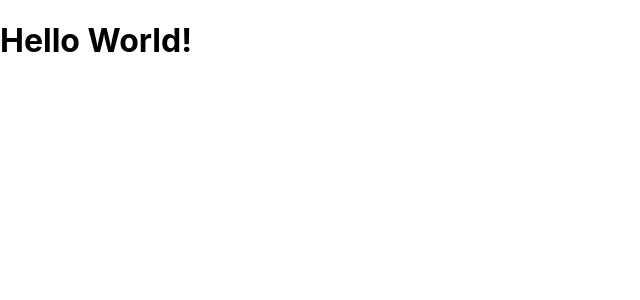
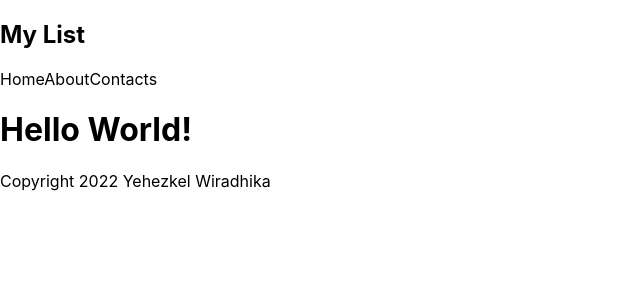
Before and after one commit to bazoka-kaka/next-js-tutorial, a Next.js app in the folder my-next-app/: page / in a window 1280 px wide. Shown: the top 300 px of the page, without its empty margins (0-640 px from the left). Built offline with nearby package versions, Linux system fonts and the light colour scheme.

Commit message:
Add 03. Adding other components

```diff
--- /dev/null
+++ b/my-next-app/components/Footer.jsx
@@ -0,0 +1,5 @@
+const Footer = () => {
+  return <div>Copyright 2022 Yehezkel Wiradhika</div>;
+};
+
+export default Footer;
--- /dev/null
+++ b/my-next-app/components/Navbar.jsx
@@ -0,0 +1,14 @@
+const Navbar = () => {
+  return (
+    <nav>
+      <div className="logo">
+        <h1>My List</h1>
+      </div>
+      <a>Home</a>
+      <a>About</a>
+      <a>Contacts</a>
+    </nav>
+  );
+};
+
+export default Navbar;
--- a/my-next-app/pages/index.js
+++ b/my-next-app/pages/index.js
@@ -1,11 +1,15 @@
 import Head from "next/head";
 import Image from "next/image";
 import styles from "../styles/Home.module.css";
+import Navbar from "/components/Navbar.jsx";
+import Footer from "/components/Footer.jsx";
 
 export default function Home() {
   return (
     <div>
+      <Navbar />
       <h1>Hello World!</h1>
+      <Footer />
     </div>
   );
 }
```
Also changed, not shown: my-next-app/pages/subfolder/index.jsx (added, +9 -0 lines), 1 other file (tests, documents, lock files or other folders).
